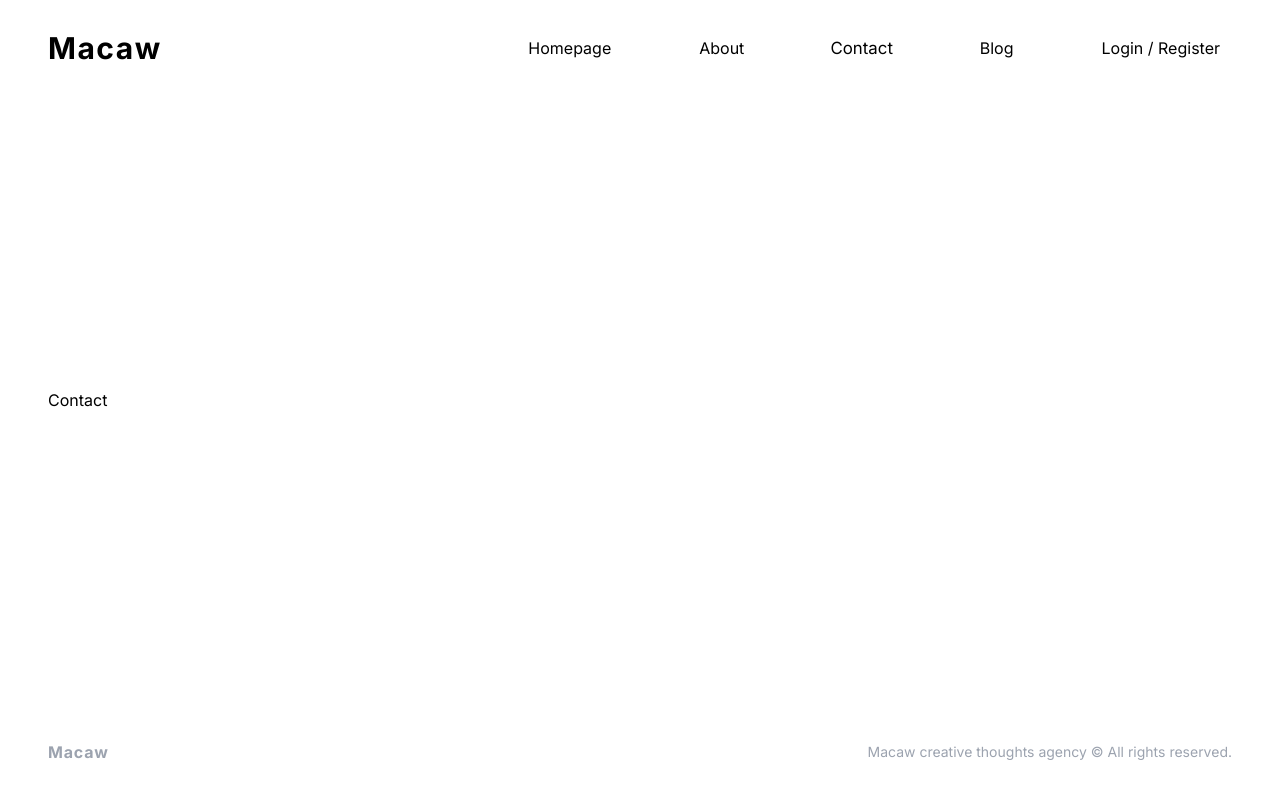
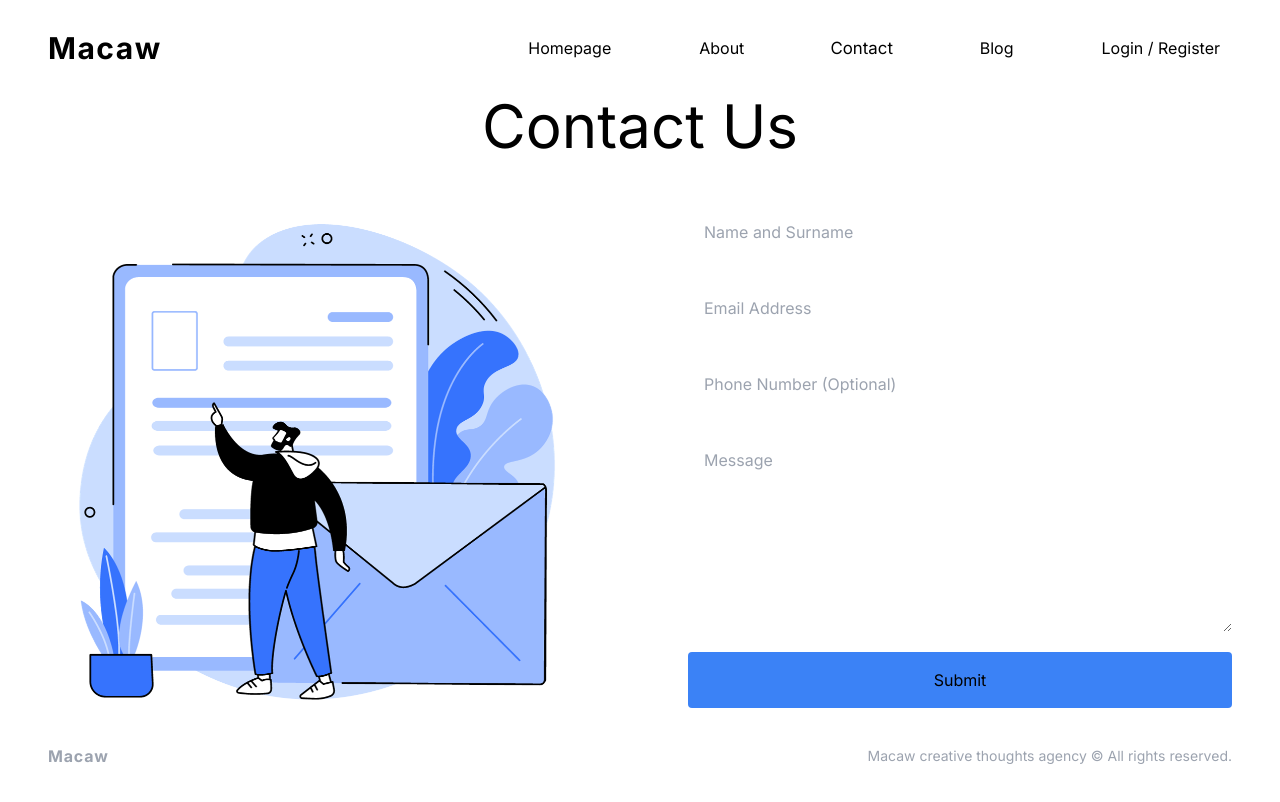
Before and after one commit to patricklouisw/concept-blog, a Next.js app: page /contact in a window 1280 px wide. Built offline with nearby package versions, Linux system fonts and the light colour scheme.

Commit message:
Style and Update contact page

```diff
--- a/src/app/contact/page.tsx
+++ b/src/app/contact/page.tsx
@@ -1,7 +1,63 @@
 import React from "react";
+import Image from "next/image";
 
 const Contact = () => {
-  return <div>Contact</div>;
+  return (
+    <div className="flex flex-col gap-12">
+      <h1 className="text-4xl lg:text-6xl text-center">Contact Us</h1>
+      <div className="flex flex-col-reverse text-center gap-10 lg:gap-24 lg:flex-row lg:text-start">
+        {/* Image Container */}
+        <div className="flex-1 relative min-h-[500px] ">
+          <Image
+            src="/contact.png"
+            alt="contact"
+            fill
+            className="object-contain"
+          />
+        </div>
+
+        {/* Text Container */}
+        <div className="flex-1 flex flex-col">
+          <form action="" className="flex flex-col gap-5">
+            <input
+              type="text"
+              placeholder="Name and Surname"
+              required
+              className="rounded p-2 text-sm lg:p-4 lg:text-base"
+            />
+            <input
+              type="email"
+              placeholder="Email Address"
+              required
+              className="rounded p-2 text-sm lg:p-4 lg:text-base"
+            />
+            <input
+              type="tel"
+              id="phone"
+              name="phone"
+              pattern="[0-9]{3}-[0-9]{3}-[0-9]{4}"
+              placeholder="Phone Number (Optional)"
+              className="rounded p-2 text-sm lg:p-4 lg:text-base"
+            />
+            <textarea
+              name="message"
+              id=""
+              cols={20}
+              rows={7}
+              placeholder="Message"
+              className="rounded p-2 text-sm lg:p-4 lg:text-base"
+            />
+            <button
+              type="submit"
+              className="bg-blue-500 rounded p-2 text-sm lg:p-4 lg:text-base"
+            >
+              Submit
+            </button>
+          </form>
+        </div>
+      </div>
+    </div>
+  );
 };
 
 export default Contact;
```
